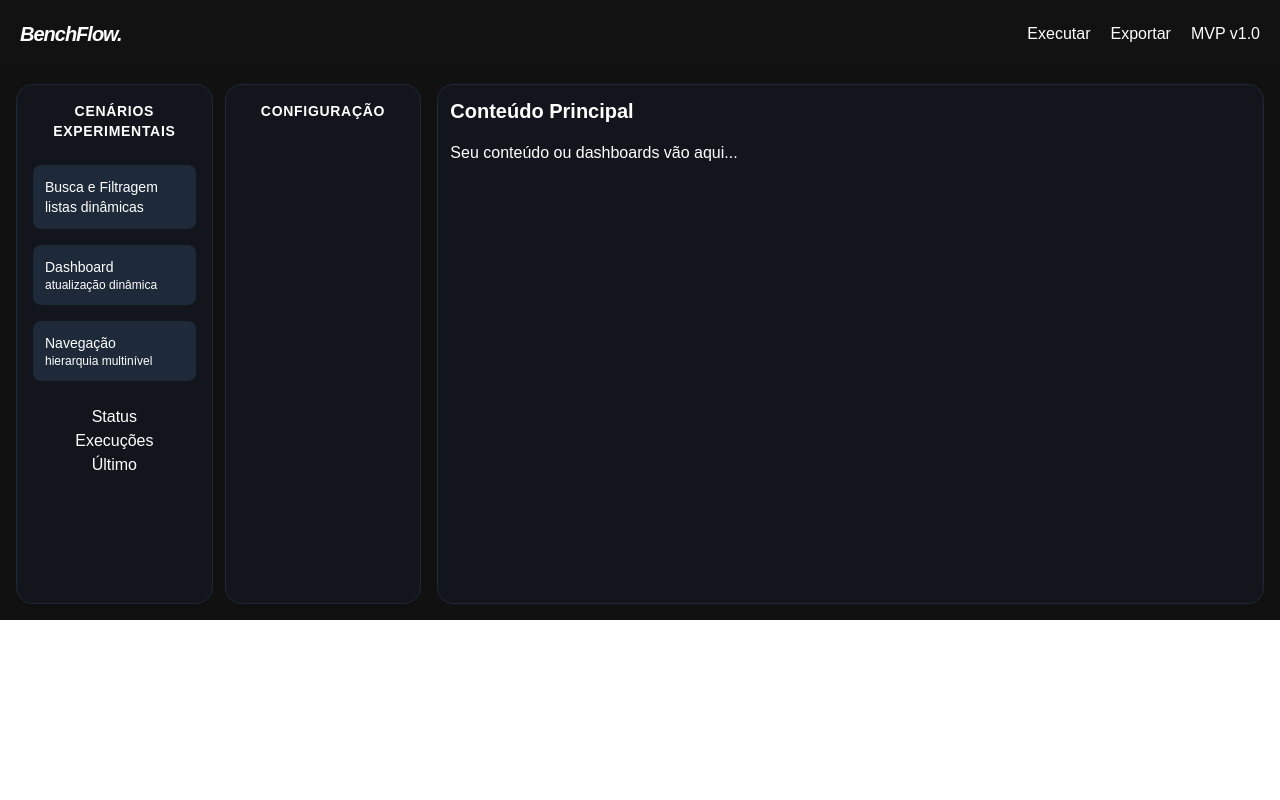
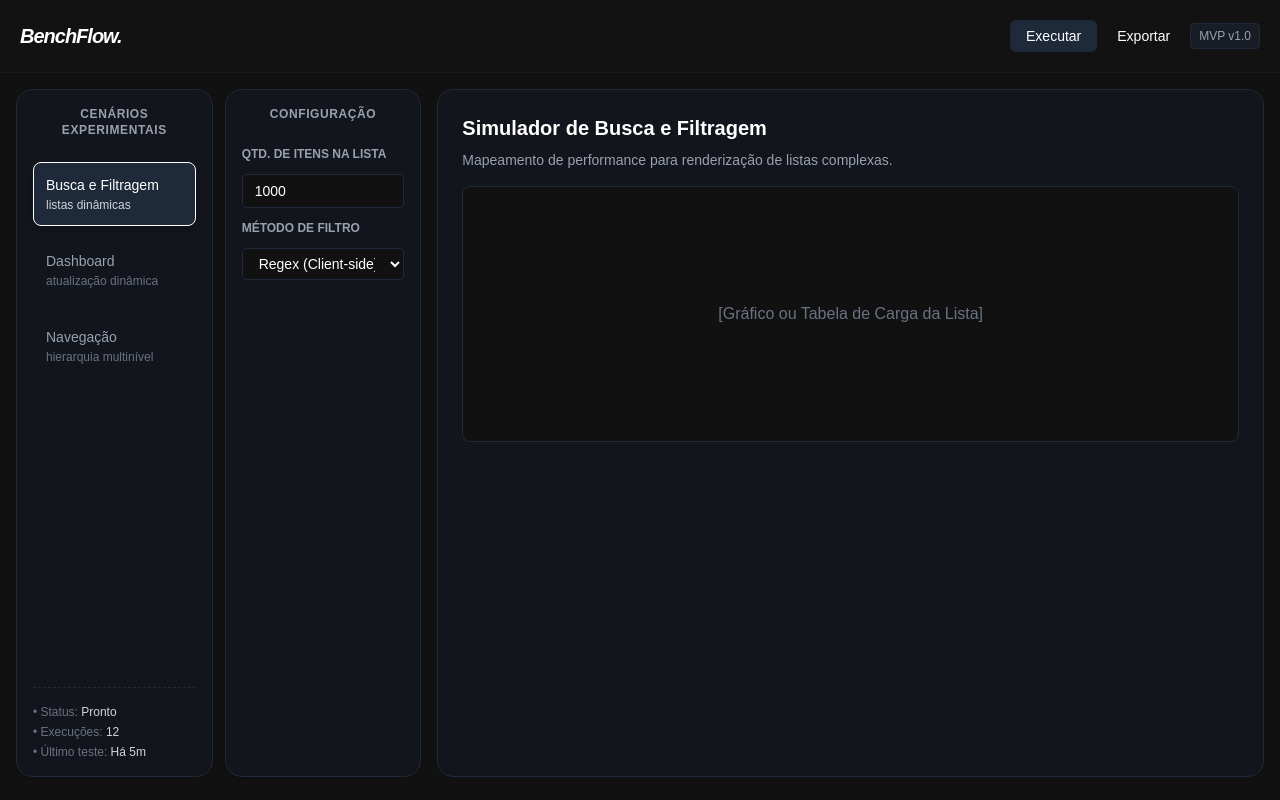
Before and after one commit to Gabb83/benchflow, a Next.js app: page / in a window 1280 px wide. Built offline with nearby package versions, Linux system fonts and the light colour scheme.

Commit message:
style: melhoramento na IU

```diff
--- a/app/page.tsx
+++ b/app/page.tsx
@@ -1,52 +1,141 @@
+'use client'; // Necessário se estiver usando a App Router do Next.js
+
+import { useState } from 'react';
+
+// 1. Definição dos tipos para organizar as opções
+type CenarioId = 'busca' | 'dashboard' | 'navegacao';
+
+interface Cenario {
+  id: CenarioId;
+  titulo: string;
+  subtitulo: string;
+}
+
 export default function Home() {
+  // 2. Estado para controlar qual cenário está ativo
+  const [cenarioAtivo, setCenarioAtivo] = useState<CenarioId>('busca');
+
+  // Lista de cenários (para evitar repetição de código no HTML)
+  const cenarios: Cenario[] = [
+    { id: 'busca', titulo: 'Busca e Filtragem', subtitulo: 'listas dinâmicas' },
+    { id: 'dashboard', titulo: 'Dashboard', subtitulo: 'atualização dinâmica' },
+    { id: 'navegacao', titulo: 'Navegação', subtitulo: 'hierarquia multinível' },
+  ];
+
   return (
-    <div className="bg-[#111111] text-white">
-      <header className="bg-[#121212] p-5 flex flex-row items-center justify-between">
+    <div className="bg-[#111111] text-white min-h-screen">
+      <header className="bg-[#121212] p-5 flex flex-row items-center justify-between border-b border-[#1e2939]/30">
         <div>
           <h1 className="text-xl font-black tracking-tighter italic">BenchFlow.</h1>
         </div>
         <div className="flex flex-row items-center justify-between gap-5">
-          <button>Executar</button>
-          <button>Exportar</button>
-          <p>MVP v1.0</p>
+          <button className="bg-[#1e2939] hover:bg-[#2b3a50] px-4 py-1.5 rounded-md text-sm font-medium transition-colors">Executar</button>
+          <button className="text-sm font-medium hover:text-gray-300 transition-colors">Exportar</button>
+          <p className="text-xs bg-[#1e2939]/50 text-gray-400 px-2 py-1 rounded border border-[#1e2939]">MVP v1.0</p>
         </div>
       </header>
 
-      <main className="grid grid-cols-12 gap-4 p-4 min-h-130">
+      <main className="grid grid-cols-12 gap-4 p-4 min-h-[calc(100vh-80px)]">
         <aside className="col-span-4 flex flex-row gap-3">
-          <div className="min-h-130 flex-1 border border-[#1e2939] rounded-2xl p-4 bg-[#12151b] text-white shadow-sm flex flex-col gap-6 h-fit">
-            <h2 className="text-center font-bold  uppercase tracking-wider text-sm">CENÁRIOS EXPERIMENTAIS</h2>
-            <div className="flex flex-col gap-4">
-              <button type="button" className="w-full bg-[#1e2939] rounded-lg p-3 text-left cursor-pointer">
-                <span className="block font-medium text-sm">Busca e Filtragem</span>
-                <span className="block text-sm ">listas dinâmicas</span>
-              </button>
-              <button type="button" className="w-full bg-[#1e2939] rounded-lg p-3 text-left">
-                <span className="block font-medium  text-sm">Dashboard</span>
-                <span className="block text-xs ">atualização dinâmica</span>
-              </button>
-              <button type="button" className="w-full bg-[#1e2939] rounded-lg p-3 text-left">
-                <span className="block font-medium  text-sm">Navegação</span>
-                <span className="block text-xs ">hierarquia multinível</span>
-              </button>
+          {/* COLUNA 1: CENÁRIOS */}
+          <div className="flex-1 border border-[#1e2939] rounded-2xl p-4 bg-[#12151b] text-white shadow-sm flex flex-col gap-6 justify-between">
+            <div className="flex flex-col gap-6">
+              <h2 className="text-center font-bold uppercase tracking-wider text-xs text-gray-400">CENÁRIOS EXPERIMENTAIS</h2>
+              <div className="flex flex-col gap-3">
+                {cenarios.map((cenario) => {
+                  const isSelected = cenarioAtivo === cenario.id;
+                  return (
+                    <button
+                      key={cenario.id}
+                      type="button"
+                      onClick={() => setCenarioAtivo(cenario.id)}
+                      className={`w-full rounded-lg p-3 text-left transition-all duration-200 cursor-pointer border ${
+                        isSelected
+                          ? 'bg-[#1e2939] border-white text-white shadow-md'
+                          : 'bg-transparent border-transparent text-gray-400 hover:bg-[#1e2939]/30 hover:text-white'
+                      }`}
+                    >
+                      <span className="block font-medium text-sm">{cenario.titulo}</span>
+                      <span className={`block text-xs mt-0.5 ${isSelected ? 'text-gray-300' : 'text-gray-500'}`}>
+                        {cenario.subtitulo}
+                      </span>
+                    </button>
+                  );
+                })}
+              </div>
             </div>
-            <div className="text-center border-dashed border-[#4b6fa7]">
-              <p>Status</p>
-              <p>Execuções</p>
-              <p>Último</p>
+
+            <div className="border-t border-dashed border-[#1e2939] pt-4 text-xs text-gray-500 space-y-1">
+              <p>• Status: <span className="text-gray-300">Pronto</span></p>
+              <p>• Execuções: <span className="text-gray-300">12</span></p>
+              <p>• Último teste: <span className="text-gray-300">Há 5m</span></p>
             </div>
           </div>
 
-          <div className="min-h-130 flex-1 border border-[#1e2939]  bg-[#12151b] rounded-2xl p-4 shadow-sm flex flex-col gap-4 h-fit">
-            <h2 className="text-center font-bold  uppercase tracking-wider text-sm">CONFIGURAÇÃO</h2>
-            <div className="flex flex-col gap-2">
+          {/* COLUNA 2: CONFIGURAÇÃO DINÂMICA */}
+          <div className="flex-1 border border-[#1e2939] bg-[#12151b] rounded-2xl p-4 shadow-sm flex flex-col gap-4">
+            <h2 className="text-center font-bold uppercase tracking-wider text-xs text-gray-400">CONFIGURAÇÃO</h2>
+            <div className="flex flex-col gap-4 mt-2">
+              {cenarioAtivo === 'busca' && (
+                <div className="space-y-3 animation-fadeIn">
+                  <label className="block text-xs font-semibold text-gray-400">QTD. DE ITENS NA LISTA</label>
+                  <input type="number" defaultValue={1000} className="w-full bg-[#111] border border-[#1e2939] rounded px-3 py-1.5 text-sm" />
+                  <label className="block text-xs font-semibold text-gray-400">MÉTODO DE FILTRO</label>
+                  <select className="w-full bg-[#111] border border-[#1e2939] rounded px-3 py-1.5 text-sm">
+                    <option>Regex (Client-side)</option>
+                    <option>Array.prototype.filter</option>
+                  </select>
+                </div>
+              )}
+              {cenarioAtivo === 'dashboard' && (
+                <div className="space-y-3">
+                  <label className="block text-xs font-semibold text-gray-400">INTERVALO DE ATUALIZAÇÃO</label>
+                  <input type="text" defaultValue="500ms" className="w-full bg-[#111] border border-[#1e2939] rounded px-3 py-1.5 text-sm" />
+                </div>
+              )}
+              {cenarioAtivo === 'navegacao' && (
+                <div className="space-y-3">
+                  <p className="text-xs text-gray-500 italic">Sem configurações específicas para este cenário.</p>
+                </div>
+              )}
             </div>
           </div>
         </aside>
 
-        <section className="col-span-8  border border-[#1e2939]  bg-[#12151b] rounded-2xl p-3 ">
-          <h1 className="text-xl font-semibold  mb-4">Conteúdo Principal</h1>
-          <p className="">Seu conteúdo ou dashboards vão aqui...</p>
+        {/* COLUNA 3: CONTEÚDO PRINCIPAL DINÂMICO */}
+        <section className="col-span-8 border border-[#1e2939] bg-[#12151b] rounded-2xl p-6 flex flex-col justify-between">
+          <div>
+            {cenarioAtivo === 'busca' && (
+              <div>
+                <h1 className="text-xl font-semibold mb-2">Simulador de Busca e Filtragem</h1>
+                <p className="text-gray-400 text-sm mb-4">Mapeamento de performance para renderização de listas complexas.</p>
+                <div className="border border-[#1e2939] p-4 rounded-lg bg-[#111] h-64 flex items-center justify-center text-gray-500">
+                  [Gráfico ou Tabela de Carga da Lista]
+                </div>
+              </div>
+            )}
+
+            {cenarioAtivo === 'dashboard' && (
+              <div>
+                <h1 className="text-xl font-semibold mb-2">Métricas do Dashboard Dinâmico</h1>
+                <p className="text-gray-400 text-sm mb-4 font-mono text-xs text-amber-500">FPS / Memory Leak Analysis</p>
+                <div className="grid grid-cols-2 gap-4">
+                  <div className="border border-[#1e2939] p-4 rounded-lg bg-[#111]">FPS Estável: 60fps</div>
+                  <div className="border border-[#1e2939] p-4 rounded-lg bg-[#111]">Uso de CPU: 4%</div>
+                </div>
+              </div>
+            )}
+
+            {cenarioAtivo === 'navegacao' && (
+              <div>
+                <h1 className="text-xl font-semibold mb-2">Estrutura de Navegação Multinível</h1>
+                <p className="text-gray-400 text-sm mb-4">Profundidade máxima recomendada de nós na árvore DOM.</p>
+                <div className="border border-[#1e2939] p-4 rounded-lg bg-[#111] h-64 flex items-center justify-center text-gray-500">
+                  [Visualizador da Árvore de Componentes]
+                </div>
+              </div>
+            )}
+          </div>
         </section>
       </main>
     </div>
```
